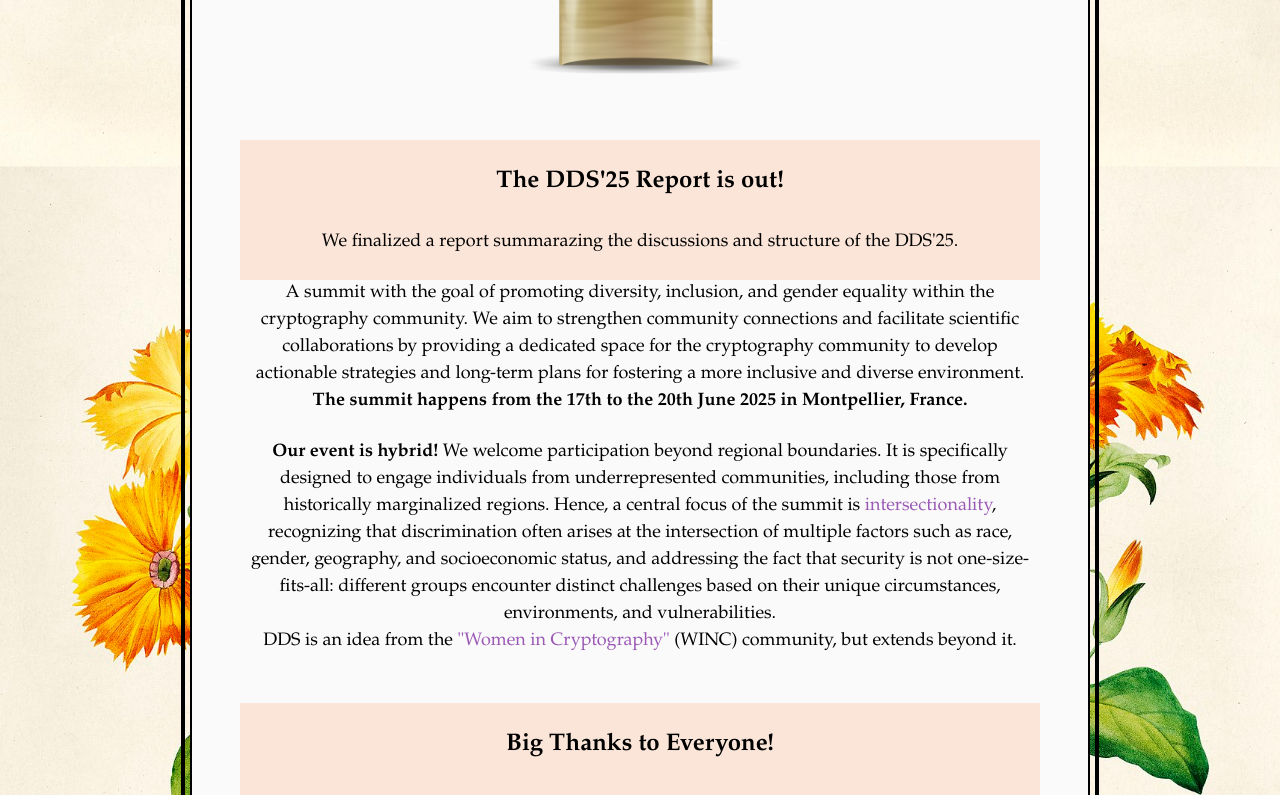
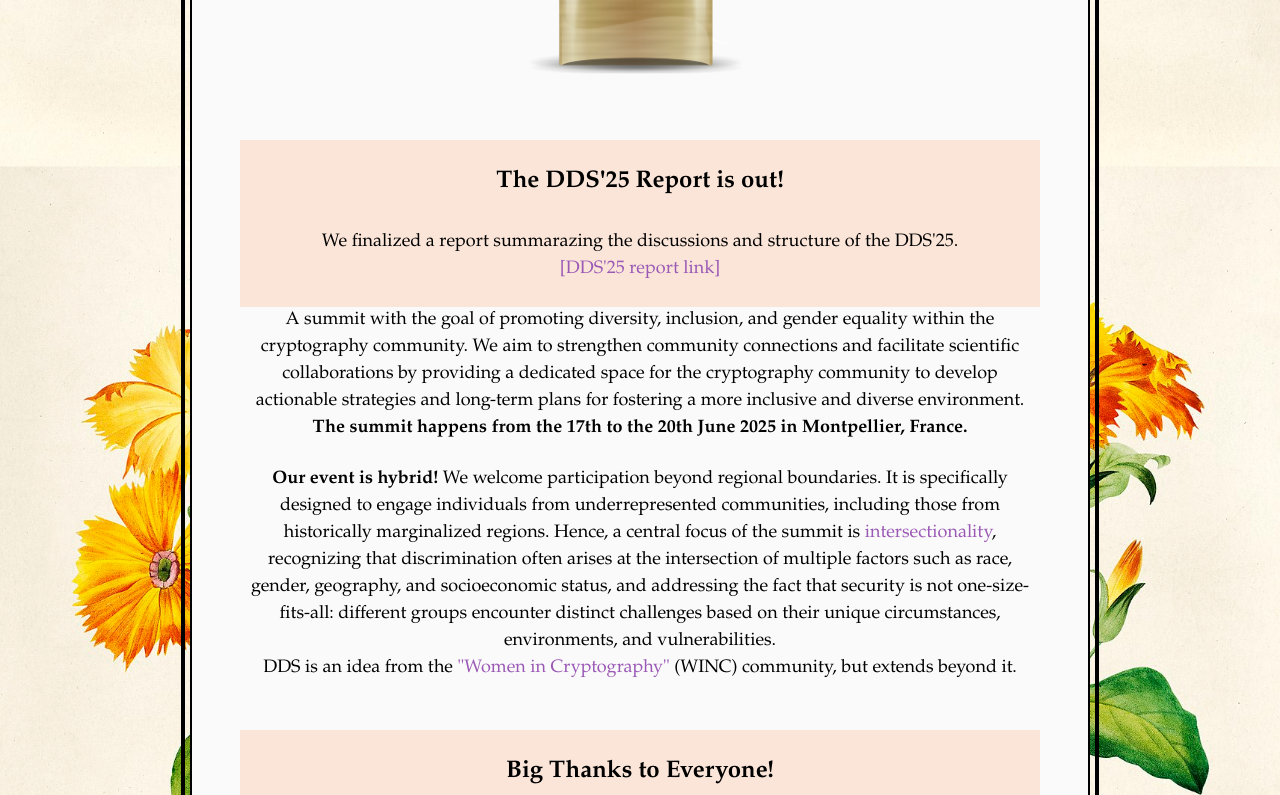
Before and after one commit to women-in-cryptography/decryptingdiversity.github.io, a Jekyll site: the page built from index.html, in a window 1280 px wide and 900 px high, scrolled down 730 px, cut to the strip 0-795 px from the top of the window. Built offline with Jekyll 4.4.1, drawn with Linux system fonts in a browser that asks for light colours.

Commit message:
upload report

```diff
--- a/index.html
+++ b/index.html
@@ -12,6 +12,7 @@ layout: default
 	<h2>The DDS'25 Report is out!</h2>
 	<br>
 	<p>We finalized a report summarazing the discussions and structure of the DDS'25.</p>
+    <p><a href="report.pdf">[DDS'25 report link]</a></p>
   </p>
 </div>
 
```
Also changed, not shown: 1 other file.
